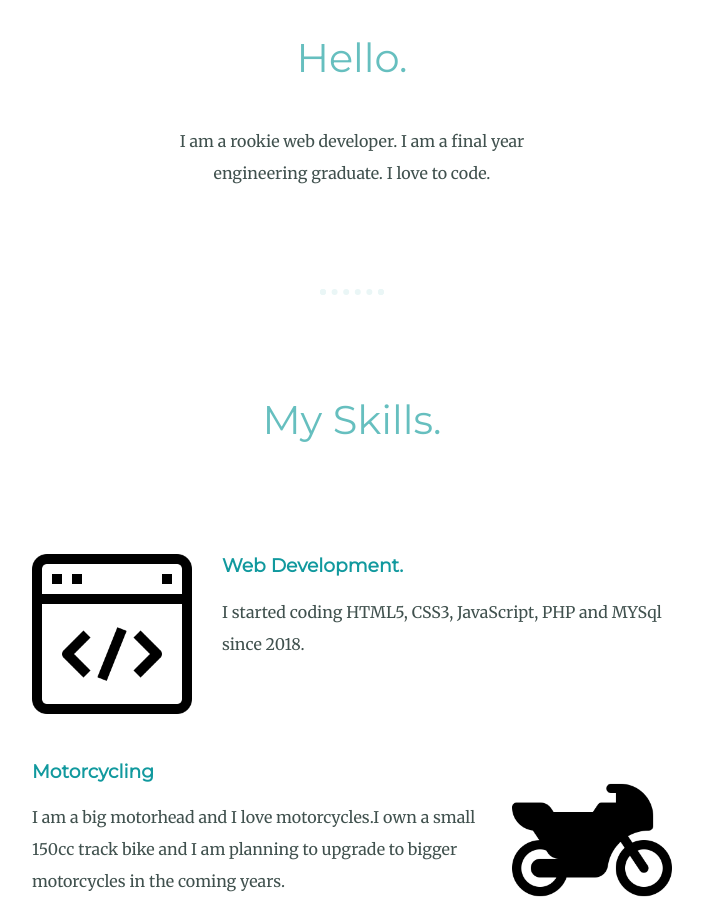
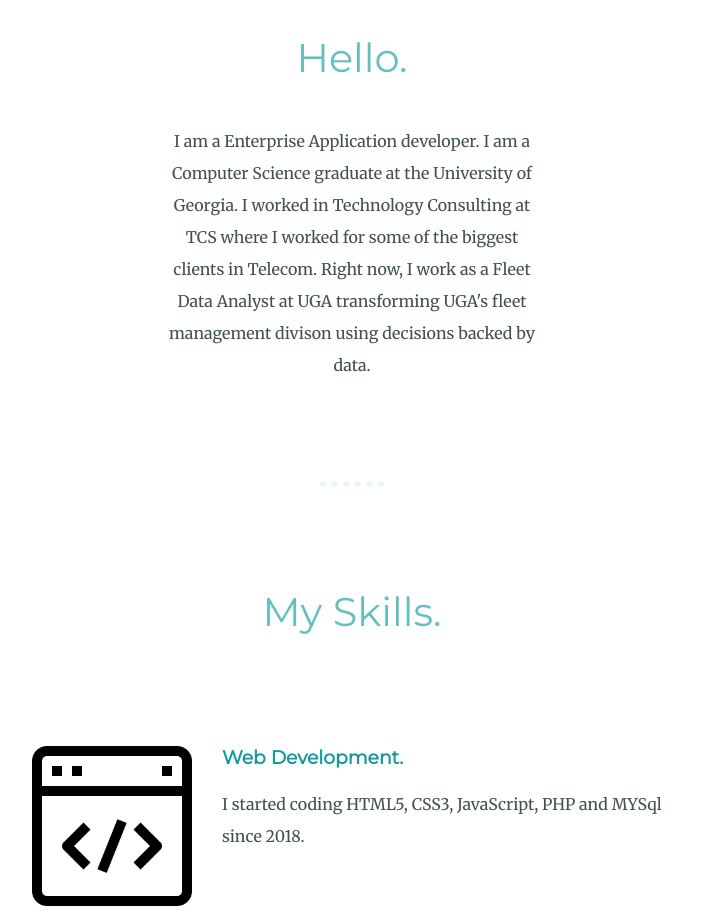
Before and after one commit to abhi1701/cv, a plain HTML site: page index.html in a window 1280 px wide. Shown: the part 1060-1983 px from the top of the page, without its empty margins (288-991 px from the left). Drawn offline with Linux system fonts and the light colour scheme.

Commit message:
Update index.html

```diff
--- a/index.html
+++ b/index.html
@@ -19,7 +19,8 @@
   <div class="profile">
     <img src="circle-cropped.png" class="profile-pic" alt="profile-img">
     <h2>Hello.</h2>
-    <p class="intro">I am a rookie web developer. I am a final year engineering graduate. I love to code. </p>
+    <p class="intro">I am a Enterprise Application developer. I am a Computer Science graduate at the University of Georgia. I worked in Technology
+	    Consulting at TCS where I worked for some of the biggest clients in Telecom. Right now, I work as a Fleet Data Analyst at UGA transforming UGA's fleet management divison using decisions backed by data.</p>
   </div>
   <hr>
   <div class="skills">
```
